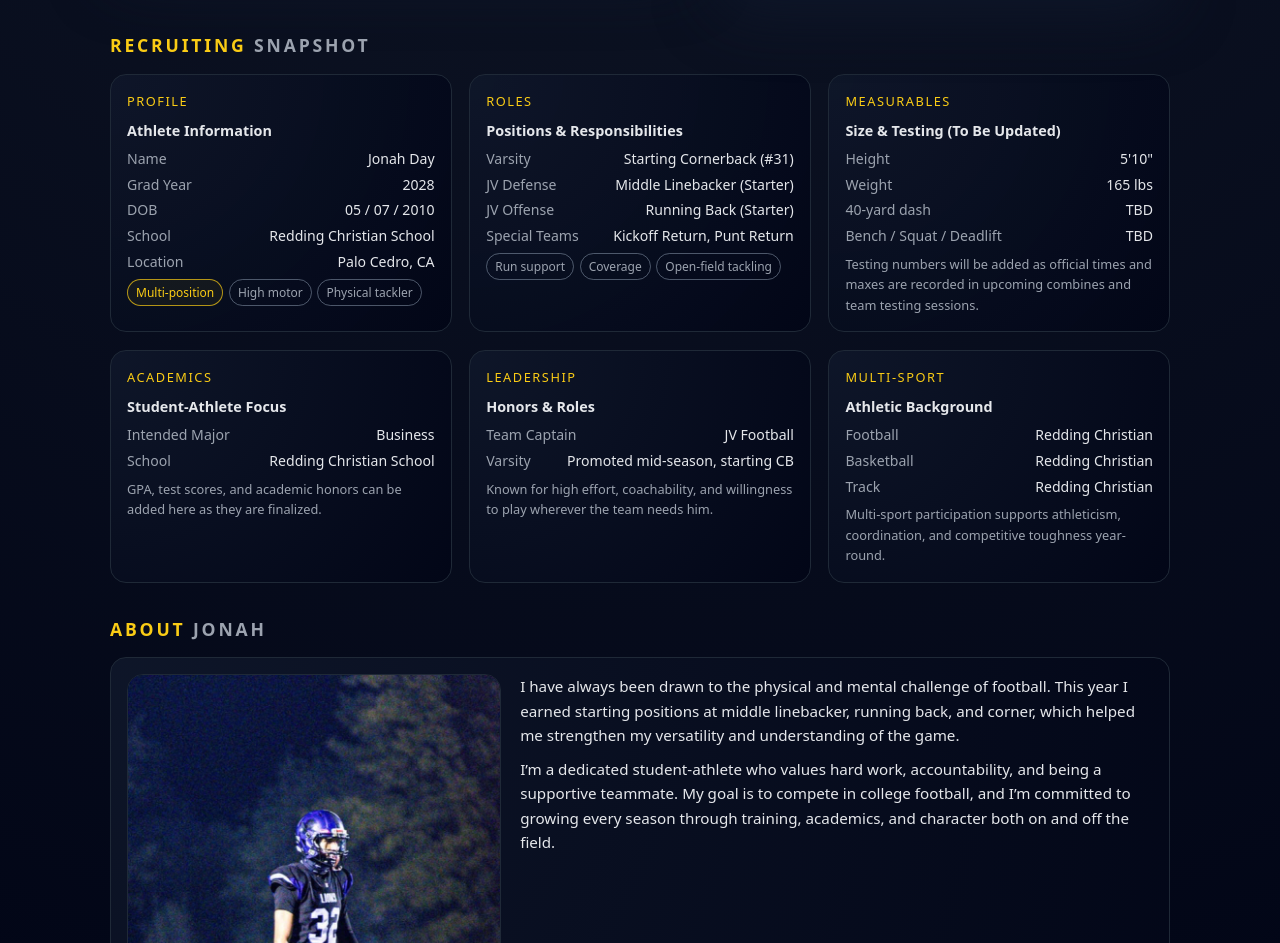
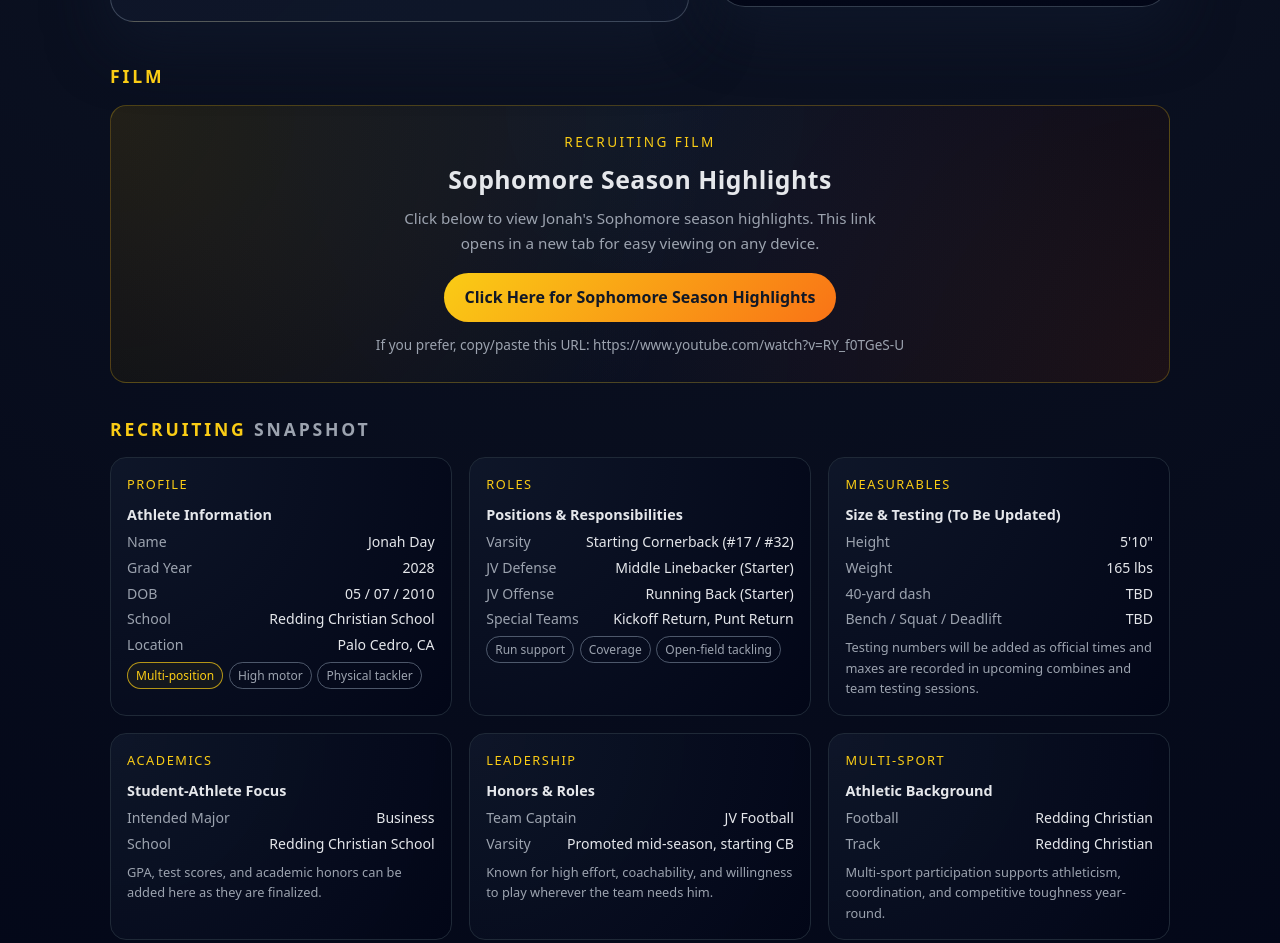
Before and after one commit to kitday85/Jonah-Football, a plain HTML site: page index.html in a window 1280 px wide. Shown: the part 645-1588 px from the top of the page. Drawn offline with Linux system fonts and the light colour scheme.

Commit message:
Adding video highlights

```diff
--- a/index.html
+++ b/index.html
@@ -413,6 +413,58 @@
       transform: scale(1.03);
     }
 
+    /* Film CTA (top priority) */
+    .film-cta {
+      text-align: center;
+      padding: 1.6rem 1.4rem;
+      border-radius: 1rem;
+      background: radial-gradient(circle at top left, rgba(250, 204, 21, 0.12), transparent 55%),
+                  radial-gradient(circle at bottom right, rgba(249, 115, 22, 0.10), transparent 55%),
+                  radial-gradient(circle at top, rgba(15, 23, 42, 0.92), #020617);
+      border: 1px solid rgba(250, 204, 21, 0.25);
+    }
+
+    .film-eyebrow {
+      font-size: 0.85rem;
+      letter-spacing: 0.18em;
+      text-transform: uppercase;
+      color: var(--accent);
+      margin-bottom: 0.4rem;
+    }
+
+    .film-title {
+      font-size: 1.55rem;
+      font-weight: 800;
+      letter-spacing: 0.02em;
+      margin-bottom: 0.45rem;
+    }
+
+    .film-subtitle {
+      color: var(--text-muted);
+      font-size: 0.95rem;
+      max-width: 58ch;
+      margin: 0 auto 1.1rem;
+    }
+
+    .film-link {
+      display: inline-flex;
+      align-items: center;
+      justify-content: center;
+      padding: 0.75rem 1.3rem;
+      border-radius: 999px;
+      font-size: 1rem;
+      font-weight: 700;
+      background: linear-gradient(135deg, var(--accent), var(--accent-strong));
+      color: #111827;
+      border: none;
+    }
+
+    .film-link-note {
+      margin-top: 0.75rem;
+      font-size: 0.85rem;
+      color: var(--text-muted);
+    }
+
     footer {
       margin-top: 2rem;
       padding-top: 1.3rem;
@@ -441,12 +493,14 @@
           <span class="pill pill--accent">Redding Christian School &middot; Palo Cedro, CA</span>
           <span class="pill">Height: 5'10"</span>
           <span class="pill">Weight: 165 lbs</span>
-          <span class="pill">Jersey: #11 (JV), #32 (Varsity)</span>
+          <span class="pill">Jersey: #11 (JV), #17 &amp; #32 (Varsity)</span>
         </div>
 
         <div class="hero-summary">
-          Versatile two-way player and multi-sport athlete (football, basketball, track).
+          Versatile two-way player and multi-sport athlete (football, track).
           Started at Middle Linebacker and Running Back on JV, then moved up mid-season to become a starting Cornerback on Varsity during a playoff run.
+          Currently in an off-season body transformation focused on adding 10&ndash;15 pounds of lean muscle by June, improving quickness, and working with a personal trainer for position-specific skill development.
+          For his Junior-year varsity season, his primary focus will be Wide Receiver, Cornerback, and Middle Linebacker.
         </div>
 
         <div class="hero-buttons">
@@ -459,14 +513,13 @@
         </div>
 
         <div class="note-to-coaches">
-          <strong>Note to coaches:</strong> Timed measurables (40-yard dash, strength numbers) and updated season statistics will be added as they are recorded. HUDL highlights link will be included once available.
+          <strong>Note to coaches:</strong> Timed measurables (40-yard dash, strength numbers) and updated season statistics will be added as they are recorded. See YouTube link below for season highlights.
         </div>
       </div>
 
       <div class="hero-photo">
         <div class="hero-photo-inner">
           <div class="hero-photo-main">
-            <!-- HERO IMAGE: replace path if needed -->
             <img src="IMG_4548.jpeg" alt="Jonah Day - Cornerback action photo" />
           </div>
           <div class="hero-photo-caption">
@@ -476,6 +529,29 @@
         </div>
       </div>
     </header>
+
+    <!-- FILM (TOP PRIORITY) -->
+    <section class="section">
+      <h2 class="section-title"><span>Film</span></h2>
+      <div class="card film-cta">
+        <div class="film-eyebrow">Recruiting Film</div>
+        <div class="film-title">Sophomore Season Highlights</div>
+        <div class="film-subtitle">
+          Click below to view Jonah's Sophomore season highlights. This link opens in a new tab for easy viewing on any device.
+        </div>
+
+        <a class="film-link"
+           href="https://www.youtube.com/watch?v=RY_f0TGeS-U"
+           target="_blank"
+           rel="noopener">
+          Click Here for Sophomore Season Highlights
+        </a>
+
+        <div class="film-link-note">
+          If you prefer, copy/paste this URL: https://www.youtube.com/watch?v=RY_f0TGeS-U
+        </div>
+      </div>
+    </section>
 
     <!-- SNAPSHOT -->
     <section class="section">
@@ -519,7 +595,7 @@
           <div class="card-header">Positions & Responsibilities</div>
           <div class="stat-row">
             <span class="stat-label">Varsity</span>
-            <span class="stat-value">Starting Cornerback (#31)</span>
+            <span class="stat-value">Starting Cornerback (#17 / #32)</span>
           </div>
           <div class="stat-row">
             <span class="stat-label">JV Defense</span>
@@ -608,10 +684,6 @@
             <span class="stat-value">Redding Christian</span>
           </div>
           <div class="stat-row">
-            <span class="stat-label">Basketball</span>
-            <span class="stat-value">Redding Christian</span>
-          </div>
-          <div class="stat-row">
             <span class="stat-label">Track</span>
             <span class="stat-value">Redding Christian</span>
           </div>
@@ -628,7 +700,6 @@
       <div class="card">
         <div class="bio-layout">
           <div class="bio-photo-wrap">
-            <!-- BIO IMAGE -->
             <img src="jonah.jpg" alt="Jonah Day portrait" />
           </div>
           <div class="bio">
@@ -648,7 +719,6 @@
       <h2 class="section-title"><span>Photo</span> Gallery</h2>
       <div class="card">
         <div class="gallery-grid">
-          <!-- GALLERY IMAGES -->
           <div class="gallery-item">
             <img src="IMG_4546.jpeg" alt="Jonah Day - game action 1" />
           </div>
@@ -668,7 +738,7 @@
       </div>
     </section>
 
-    <!-- STATS & HIGHLIGHTS PLACEHOLDER -->
+    <!-- STATS PLACEHOLDER -->
     <section class="section">
       <h2 class="section-title"><span>Stats</span> & Highlights</h2>
       <div class="grid">
@@ -690,9 +760,9 @@
 
         <div class="card">
           <div class="card-sub">Film</div>
-          <div class="card-header">HUDL / Video Links</div>
+          <div class="card-header">Video Links</div>
           <div class="highlight-placeholder">
-            HUDL highlight link will be added here once available.
+            https://www.youtube.com/watch?v=RY_f0TGeS-U
             <br /><br />
             <strong>Planned:</strong><br />
             &bull; Varsity CB highlights<br />
```
